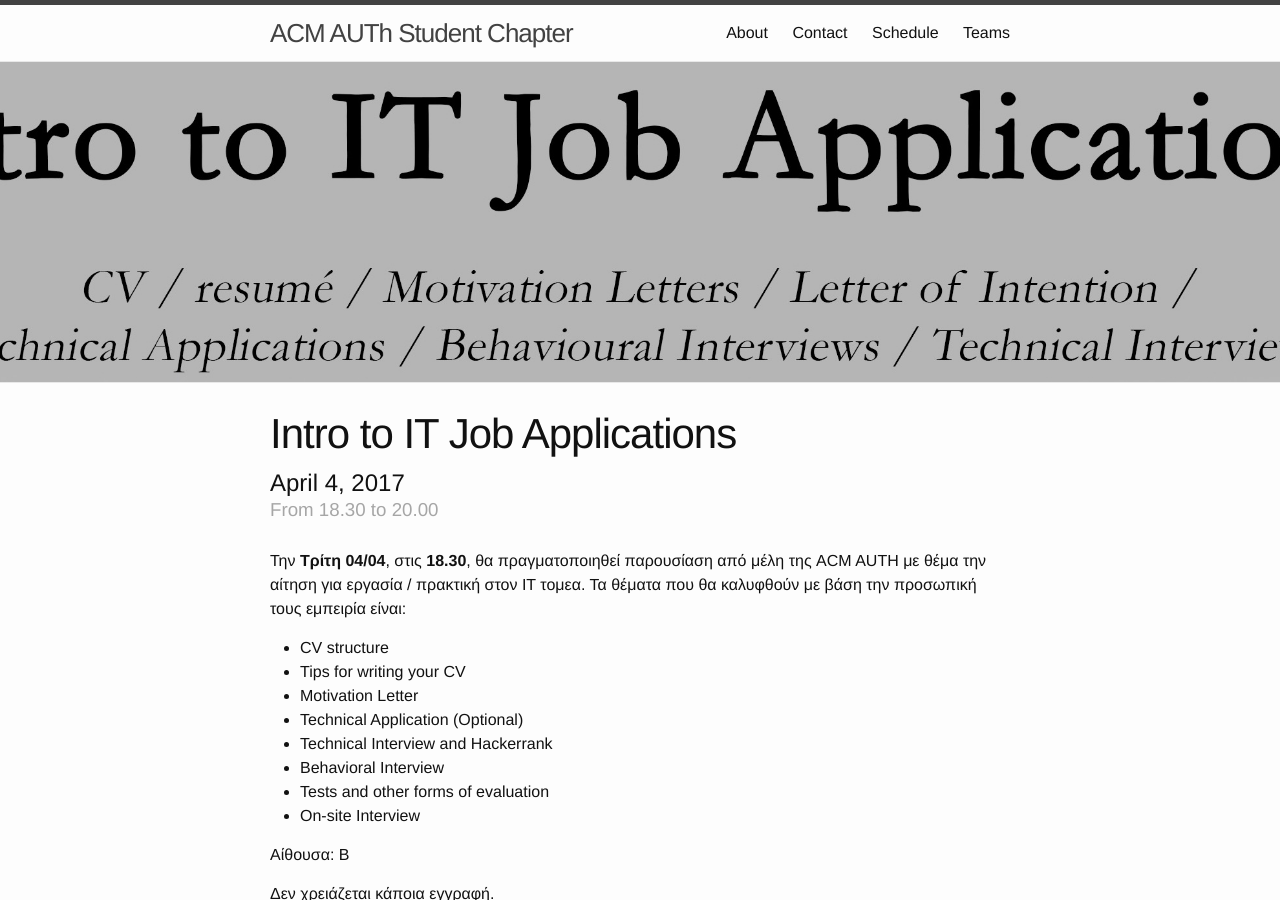
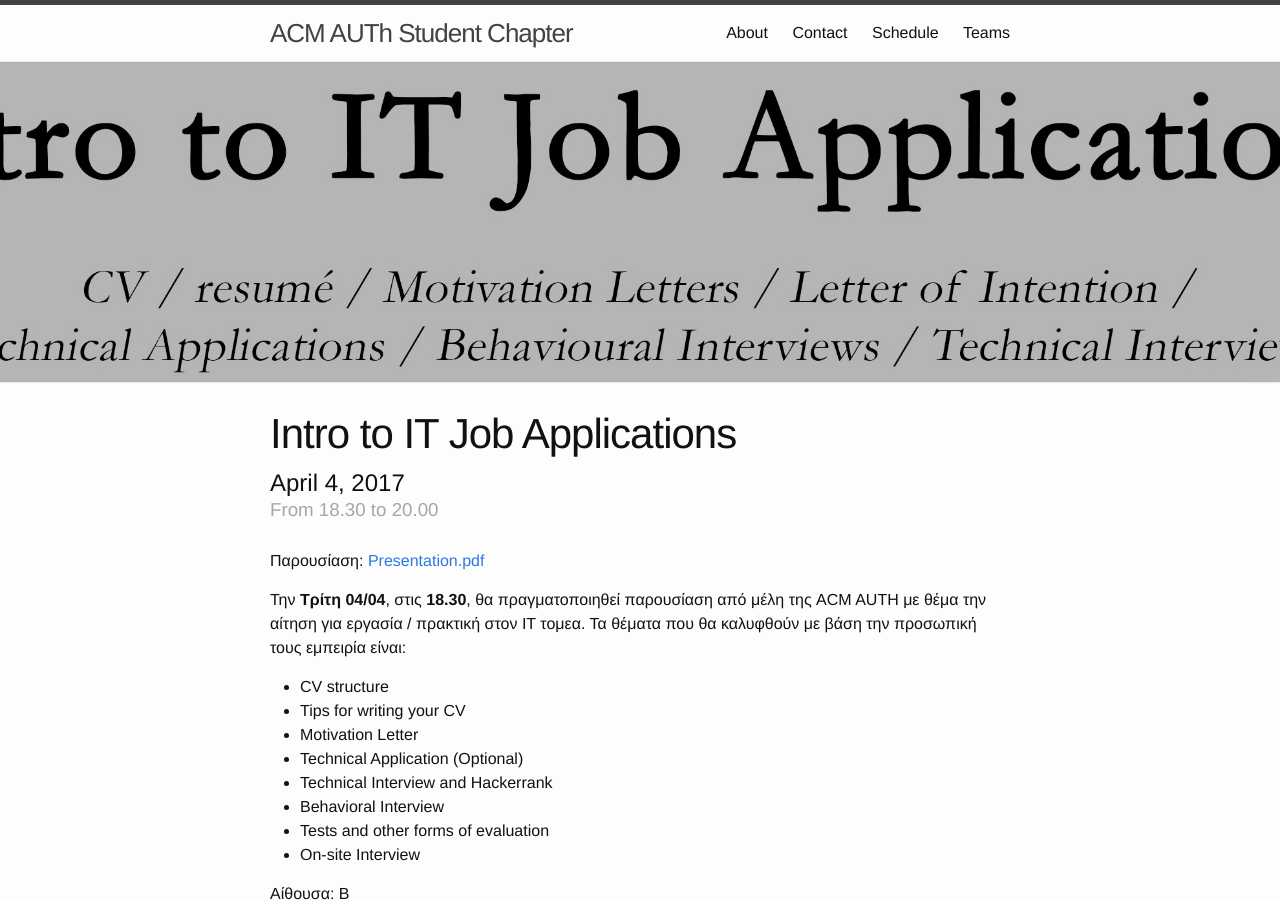
Before and after one commit to stevelaskaridis/acmauth.github.io, a Jekyll site: the page built from _posts/2017-04-04-intro-to-it-job-applications.md, in a window 1280 px wide and 900 px high. Built offline with Jekyll 4.4.1, drawn with Linux system fonts in a browser that asks for light colours.

Commit message:
Add presentation for Intro to IT Job Applications

```diff
--- a/_posts/2017-04-04-intro-to-it-job-applications.md
+++ b/_posts/2017-04-04-intro-to-it-job-applications.md
@@ -10,6 +10,7 @@ end_time: "20.00"
 
 ---
 
+Παρουσίαση: [Presentation.pdf](../assets/intro-to-it-job-application/Presentation.pdf)
 
 Την **Τρίτη 04/04**, στις **18.30**, θα πραγματοποιηθεί παρουσίαση από μέλη της ACM AUTH με θέμα την αίτηση για εργασία / πρακτική στον IT τομεα. Τα θέματα που θα καλυφθούν με βάση την προσωπική τους εμπειρία είναι:
 
```
Also changed, not shown: 1 other file.
